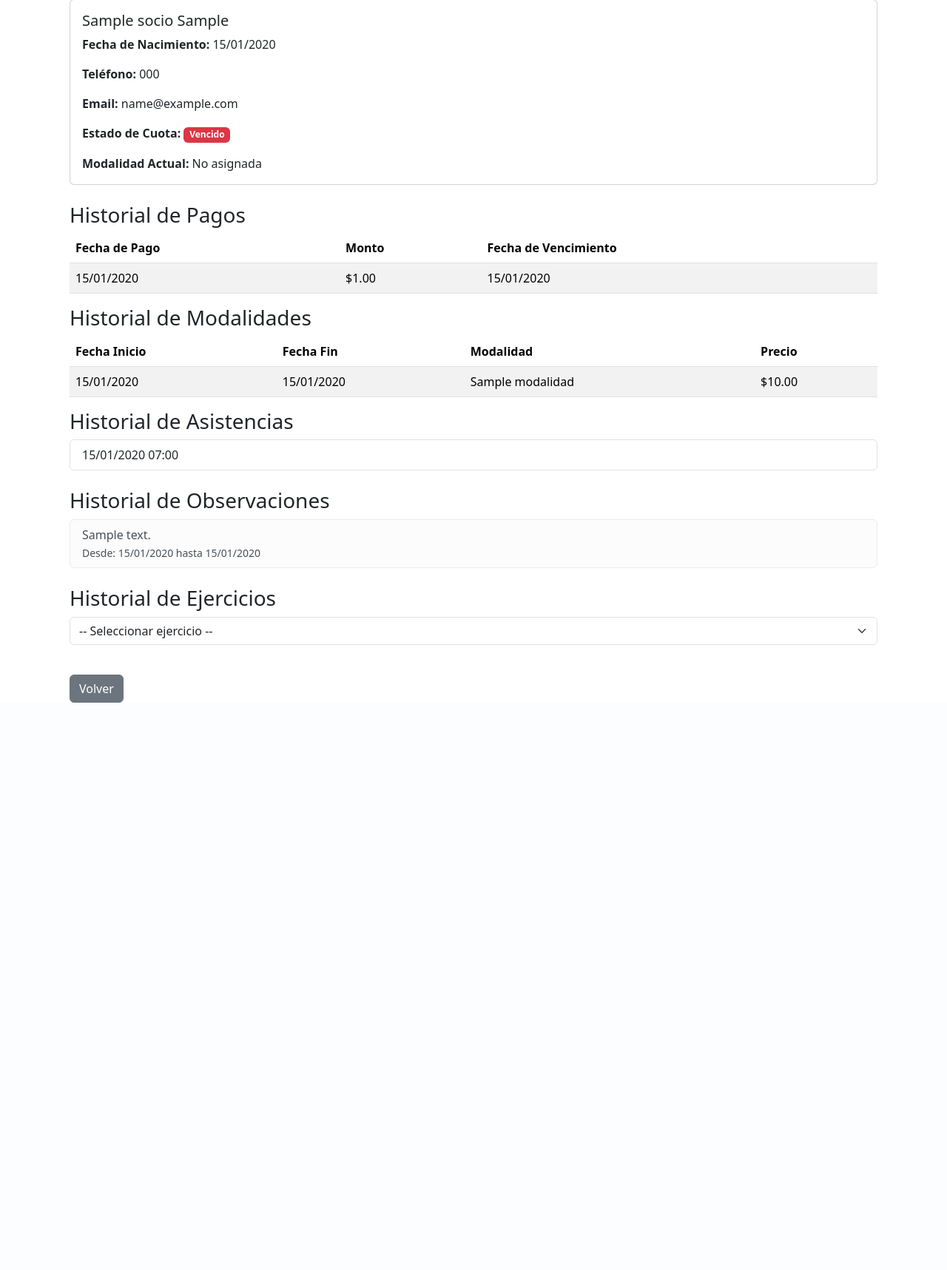
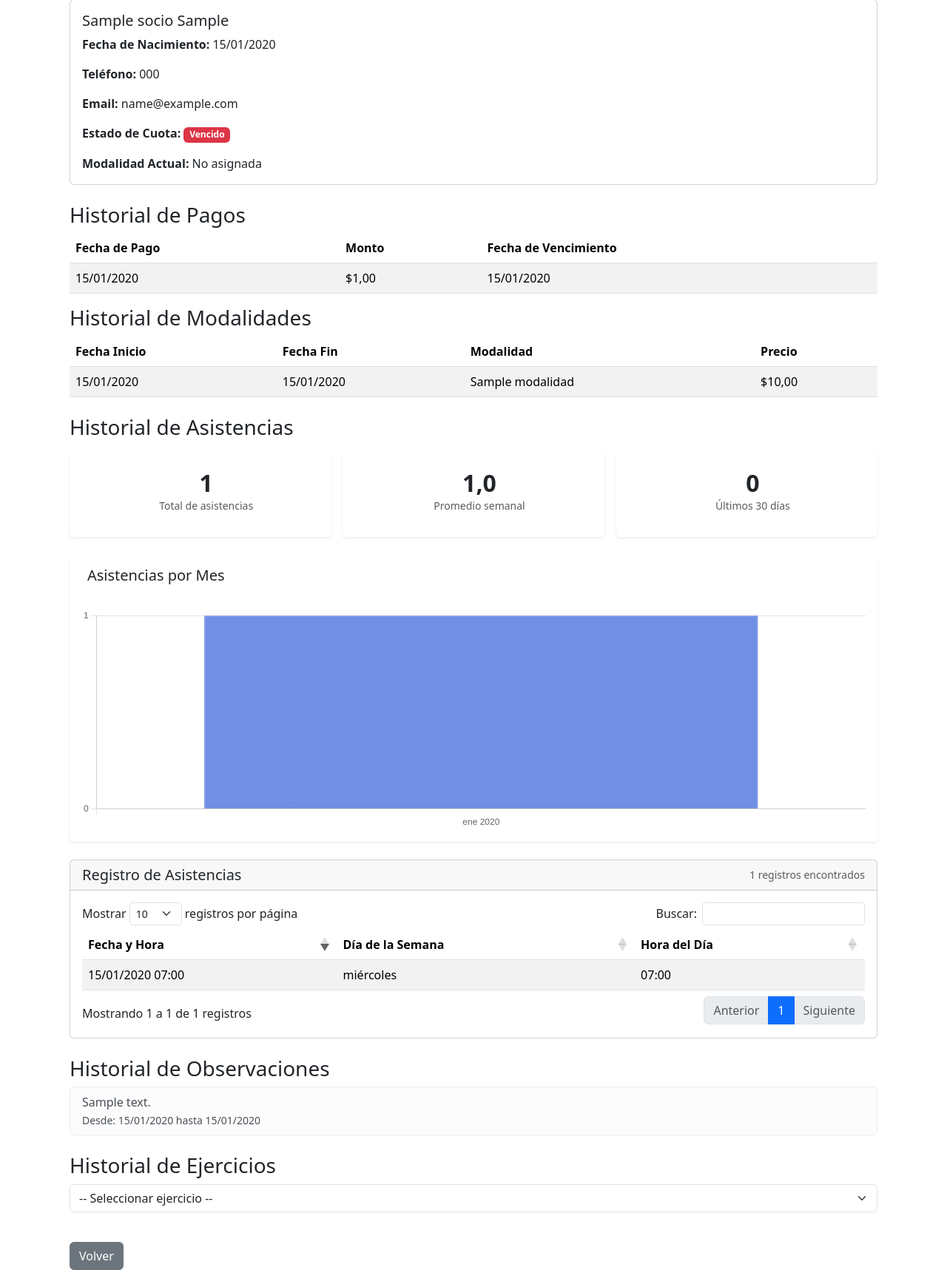
Before and after one commit to AgustinNormand/gymapp, a Django app: page /socios/detalle/1/ in a window 1280 px wide. Shown: the part 147-1864 px from the top of the page at 74% size. Before the commit the page ends 1097 px from the top, so only its background shows below. Run offline with Django 5.2, Linux system fonts and the light colour scheme; tables that the repository leaves empty hold one stand-in row (values such as "Sample post"); some libraries are stand-ins or nearby versions.

Commit message:
Agrego gráficos para mostrar estadísticas de asistencias

```diff
--- a/socios/templates/socios/detalle_socio.html
+++ b/socios/templates/socios/detalle_socio.html
@@ -1,4 +1,6 @@
 {% extends 'base.html' %}
+
+{% load i18n l10n static %}
 
 {% block extra_head %}
 <script src="https://cdn.jsdelivr.net/npm/chart.js"></script>
@@ -90,22 +92,118 @@
         </tbody>
     </table>
 
-    <h3>Historial de Asistencias</h3>
+    <h3 class="mt-4 mb-3">Historial de Asistencias</h3>
 
     {% if asistencias %}
-        <ul class="list-group mb-4">
-            {% for asistencia in asistencias %}
-                <li class="list-group-item">
-                    {{ asistencia.fecha_hora|date:"d/m/Y H:i" }}
-                </li>
-            {% endfor %}
-        </ul>
+        <!-- Resumen Estadístico -->
+        <div class="row mb-4 g-3">
+            <!-- Tarjeta de Total de Asistencias -->
+            <div class="col-12 col-sm-6 col-md-4">
+                <div class="card border-0 shadow-sm h-100">
+                    <div class="card-body text-center p-4">
+                        <div class="d-flex align-items-center justify-content-center mb-2">
+                            <i class="fas fa-calendar-check fa-2x text-primary me-3"></i>
+                            <div>
+                                <h2 class="mb-0 fw-bold">{{ asistencias|length }}</h2>
+                                <p class="text-muted mb-0 small">Total de asistencias</p>
+                            </div>
+                        </div>
+                    </div>
+                </div>
+            </div>
+
+            <!-- Tarjeta de Promedio Semanal -->
+            <div class="col-12 col-sm-6 col-md-4">
+                <div class="card border-0 shadow-sm h-100">
+                    <div class="card-body text-center p-4">
+                        <div class="d-flex align-items-center justify-content-center mb-2">
+                            <i class="fas fa-chart-line fa-2x text-success me-3"></i>
+                            <div>
+                                <h2 class="mb-0 fw-bold">
+                                    {% if promedio_semanal is not None %}
+                                        {{ promedio_semanal }}
+                                    {% else %}
+                                        -
+                                    {% endif %}
+                                </h2>
+                                <p class="text-muted mb-0 small">Promedio semanal</p>
+                            </div>
+                        </div>
+                    </div>
+                </div>
+            </div>
+
+            <!-- Tarjeta de Último Mes -->
+            <div class="col-12 col-md-4">
+                <div class="card border-0 shadow-sm h-100">
+                    <div class="card-body text-center p-4">
+                        <div class="d-flex align-items-center justify-content-center mb-2">
+                            <i class="fas fa-calendar-week fa-2x text-info me-3"></i>
+                            <div>
+                                <h2 class="mb-0 fw-bold">
+                                    {{ asistencias_ultimo_mes|default:"0" }}
+                                </h2>
+                                <p class="text-muted mb-0 small">Últimos 30 días</p>
+                            </div>
+                        </div>
+                    </div>
+                </div>
+            </div>
+        </div>
+
+        <!-- Gráfico de Asistencias por Mes -->
+        <div class="row mb-4">
+            <div class="col-12">
+                <div class="card border-0 shadow-sm">
+                    <div class="card-header bg-white border-0 py-3">
+                        <h5 class="mb-0">
+                            <i class="fas fa-chart-bar me-2 text-primary"></i>
+                            Asistencias por Mes
+                        </h5>
+                    </div>
+                    <div class="card-body">
+                        <div style="height: 300px;">
+                            <canvas id="asistenciasChart"></canvas>
+                        </div>
+                    </div>
+                </div>
+            </div>
+        </div>
+
+        <!-- Tabla de Asistencias -->
+        <div class="card mb-4">
+            <div class="card-header d-flex justify-content-between align-items-center">
+                <h5 class="mb-0">Registro de Asistencias</h5>
+                <small class="text-muted">{{ asistencias|length }} registros encontrados</small>
+            </div>
+            <div class="card-body">
+                <div class="table-responsive">
+                    <table id="tablaAsistencias" class="table table-striped" style="width:100%">
+                        <thead>
+                            <tr>
+                                <th>Fecha y Hora</th>
+                                <th>Día de la Semana</th>
+                                <th>Hora del Día</th>
+                            </tr>
+                        </thead>
+                        <tbody>
+                            {% for asistencia in asistencias %}
+                            <tr>
+                                <td>{{ asistencia.fecha_hora|date:"d/m/Y H:i" }}</td>
+                                <td>{% language 'es' %}{{ asistencia.fecha_hora|date:"l" }}{% endlanguage %}</td>
+                                <td>{{ asistencia.fecha_hora|time:"H:i" }}</td>
+                            </tr>
+                            {% endfor %}
+                        </tbody>
+                    </table>
+                </div>
+            </div>
+        </div>
     {% else %}
-        <p>No hay asistencias registradas.</p>
+        <div class="alert alert-info">No hay asistencias registradas para este socio.</div>
     {% endif %}
 
-
-    <h3>Historial de Observaciones</h3>
+    <h3 class="mt-4">Historial de Observaciones</h3>
 
     {% if observaciones %}
         <ul class="list-group mb-4">
@@ -144,7 +242,7 @@
 
     {% if registros_ejercicio %}
         <div class="row mt-4">
-            {% if registros_ejercicio %}
+            {% if registros_ejercicio|length > 1 %}
                 <div class="col-md-8">
                     <div class="card">
                         <div class="card-header d-flex justify-content-between align-items-center">
@@ -161,7 +259,7 @@
             {% else %}
                 <div class="col-12 mb-4">
                     <div class="alert alert-info">
-                        <i class="fas fa-info-circle"></i> Se necesita más de un registro para mostrar el gráfico de evolución.
+                        <i class="fas fa-info-circle"></i> Se necesita al menos un registro más para mostrar el gráfico de evolución del peso.
                     </div>
                 </div>
             {% endif %}
@@ -204,111 +302,27 @@
 {% endblock %}
 
 {% block extra_js %}
+<!-- Incluir el archivo JavaScript externo -->
+<script src="{% static 'js/asistencias.js' %}"></script>
+
+<!-- Pasar las fechas de asistencias al script -->
+<div id="asistencias-data" style="display: none;">
+    {% for asistencia in asistencias %}
+    <span class="fecha-asistencia">{{ asistencia.fecha_hora|date:"Y-m-d H:i:s" }}</span>
+    {% endfor %}
+</div>
+
 {% if registros_ejercicio %}
-<script>
-document.addEventListener('DOMContentLoaded', function() {
-    console.log('Inicializando gráfico...');
+<!-- Pasar los datos de registros de ejercicio al script -->
+<div id="registros-ejercicio-data" style="display: none;">
+    {% for registro in registros_ejercicio|dictsort:"fecha" %}
+    <div class="registro-ejercicio"
+         data-fecha="{{ registro.fecha|date:'d/m/Y' }}"
+         data-peso="{{ registro.peso|stringformat:'.1f' }}"></div>
+    {% endfor %}
+</div>
 
-    // 1. Obtener los datos de Django
-    const registrosEjercicio = [
-        {% for registro in registros_ejercicio|dictsort:"fecha" %}
-            {
-                fecha: '{{ registro.fecha|date:"d/m/Y" }}',
-                peso: parseFloat({{ registro.peso|stringformat:".1f" }})
-            }{% if not forloop.last %},{% endif %}
-        {% endfor %}
-    ];
-
-    // Si solo hay un registro, lo duplicamos para poder mostrar el gráfico
-    if (registrosEjercicio.length === 1) {
-        const unicoRegistro = registrosEjercicio[0];
-        registrosEjercicio.push({
-            ...unicoRegistro,
-            // Usamos la misma fecha para el segundo punto
-            fecha: unicoRegistro.fecha
-        });
-    }
-
-    // 2. Preparar datos para el gráfico
-    const fechas = registrosEjercicio.map(r => r.fecha);
-    const pesos = registrosEjercicio.map(r => r.peso);
-
-    console.log('Datos del gráfico:', { fechas, pesos });
-
-    // 3. Obtener el contexto del canvas
-    const ctx = document.getElementById('pesoChart').getContext('2d');
-    if (!ctx) {
-        console.error('No se pudo obtener el contexto del canvas');
-        return;
-    }
-
-    // 4. Crear el gráfico con los datos reales
-    try {
-        console.log('Creando gráfico con datos reales...');
-
-        const myChart = new Chart(ctx, {
-            type: 'line',
-            data: {
-                labels: fechas,
-                datasets: [{
-                    label: 'Peso (kg)',
-                    data: pesos,
-                    borderColor: 'rgb(78, 115, 223)',
-                    backgroundColor: 'rgba(78, 115, 223, 0.1)',
-                    borderWidth: 2,
-                    pointRadius: 4,
-                    pointBackgroundColor: '#4e73df',
-                    pointBorderColor: '#fff',
-                    pointHoverRadius: 5,
-                    pointHoverBackgroundColor: '#2e59d9',
-                    pointHoverBorderColor: '#fff',
-                    pointHitRadius: 10,
-                    pointBorderWidth: 2,
-                    tension: 0.3,
-                    fill: true
-                }]
-            },
-            options: {
-                responsive: true,
-                maintainAspectRatio: false,
-                scales: {
-                    y: {
-                        beginAtZero: false,
-                        title: {
-                            display: true,
-                            text: 'Peso (kg)'
-                        },
-                        ticks: {
-                            callback: function(value) {
-                                return value + ' kg';
-                            }
-                        }
-                    },
-                    x: {
-                        title: {
-                            display: true,
-                            text: 'Fecha'
-                        }
-                    }
-                },
-                plugins: {
-                    tooltip: {
-                        callbacks: {
-                            label: function(context) {
-                                return `Peso: ${context.parsed.y} kg`;
-                            }
-                        }
-                    }
-                }
-            }
-        });
-
-        console.log('Gráfico creado exitosamente');
-
-    } catch (error) {
-        console.error('Error al crear el gráfico:', error);
-    }
-});
-</script>
+<!-- Incluir el archivo JavaScript externo para el gráfico de registros de ejercicio -->
+<script src="{% static 'js/registros_ejercicio.js' %}"></script>
 {% endif %}
 {% endblock %}
--- a/socios/views.py
+++ b/socios/views.py
@@ -226,6 +226,25 @@
     # Asistencias
     asistencias = RegistroEntrada.objects.filter(socio=socio).order_by('-fecha_hora')
 
+    # Calcular promedio de asistencias por semana
+    promedio_semanal = None
+    # Calcular asistencias de los últimos 30 días
+    asistencias_ultimo_mes = 0
+
+    if asistencias.exists():
+        primera_asistencia = asistencias.last().fecha_hora
+        ultima_asistencia = asistencias.first().fecha_hora
+
+        # Calcular semanas entre la primera y última asistencia
+        if primera_asistencia and ultima_asistencia:
+            dias_totales = (ultima_asistencia - primera_asistencia).days + 1
+            semanas_totales = max(1, dias_totales / 7)  # Mínimo 1 semana para evitar división por cero
+            promedio_semanal = round(asistencias.count() / semanas_totales, 1)
+
+        # Contar asistencias de los últimos 30 días
+        fecha_limite = timezone.now() - timedelta(days=30)
+        asistencias_ultimo_mes = asistencias.filter(fecha_hora__gte=fecha_limite).count()
+
     # Método llamado desde AJAX, devolvemos JSON
     if request.headers.get('x-requested-with') == 'XMLHttpRequest':
         ejercicios_pesos = [
@@ -258,6 +277,8 @@
         'registros_ejercicio': registros_ejercicio,
         'ejercicio_seleccionado': ejercicio_seleccionado,
         'asistencias': asistencias,
+        'promedio_semanal': promedio_semanal,
+        'asistencias_ultimo_mes': asistencias_ultimo_mes,
     })
 
 def buscar_socios(request):
--- /dev/null
+++ b/static/js/asistencias.js
@@ -0,0 +1,106 @@
+// Inicializar DataTable para las asistencias
+document.addEventListener('DOMContentLoaded', function() {
+    const tablaAsistencias = document.getElementById('tablaAsistencias');
+    if (tablaAsistencias) {
+        $('#tablaAsistencias').DataTable({
+            order: [[0, 'desc']], // Ordenar por la primera columna (fecha) de forma descendente
+            language: {
+                url: '//cdn.datatables.net/plug-ins/1.13.4/i18n/es-ES.json',
+                search: 'Buscar:',
+                paginate: {
+                    first: 'Primero',
+                    last: 'Último',
+                    next: 'Siguiente',
+                    previous: 'Anterior'
+                },
+                lengthMenu: 'Mostrar _MENU_ registros por página',
+                info: 'Mostrando _START_ a _END_ de _TOTAL_ registros',
+                infoEmpty: 'No hay registros disponibles',
+                infoFiltered: '(filtrado de _MAX_ registros en total)'
+            },
+            pageLength: 10,
+            responsive: true,
+            stateSave: true, // Guardar el estado de ordenación, búsqueda y paginación
+            columnDefs: [
+                { type: 'date', targets: 0 } // Especificar que la primera columna contiene fechas para ordenación correcta
+            ]
+        });
+    }
+
+    // Gráfico de asistencias por mes
+    if (document.getElementById('asistenciasChart')) {
+        console.log('Inicializando gráfico de asistencias...');
+
+        // Preparar datos para el gráfico (agrupar por mes)
+        const asistenciasPorMes = {};
+        const mesesDisponibles = new Set();
+
+        // Obtener las fechas del DOM
+        const fechasElements = document.querySelectorAll('.fecha-asistencia');
+        const fechasProcesadas = Array.from(fechasElements).map(el => el.textContent.trim());
+
+        // Procesar las fechas en JavaScript puro
+        fechasProcesadas.forEach(fechaStr => {
+            const fecha = new Date(fechaStr);
+            if (isNaN(fecha.getTime())) {
+                console.error('Fecha inválida:', fechaStr);
+                return;
+            }
+            const mes = fecha.getMonth() + 1; // Los meses van de 0 a 11
+            const anio = fecha.getFullYear();
+            const clave = `${anio}-${mes.toString().padStart(2, '0')}`;
+
+            mesesDisponibles.add(clave);
+            asistenciasPorMes[clave] = (asistenciasPorMes[clave] || 0) + 1;
+        });
+
+        // Ordenar los meses cronológicamente
+        const mesesOrdenados = Array.from(mesesDisponibles).sort();
+
+        // Formatear etiquetas para mostrar (ej: 'Ene 2023')
+        const mesesFormateados = mesesOrdenados.map(mesAnio => {
+            const [anio, mes] = mesAnio.split('-');
+            const fecha = new Date(anio, mes - 1, 1);
+            return fecha.toLocaleString('es-AR', { month: 'short', year: 'numeric' });
+        });
+
+        // Crear array de conteos en el orden correcto
+        const conteos = mesesOrdenados.map(mesAnio => asistenciasPorMes[mesAnio] || 0);
+
+        console.log('Datos del gráfico:', {meses: mesesFormateados, conteos});
+
+        // Crear el gráfico
+        const ctx = document.getElementById('asistenciasChart').getContext('2d');
+        new Chart(ctx, {
+            type: 'bar',
+            data: {
+                labels: mesesFormateados,
+                datasets: [{
+                    label: 'Asistencias',
+                    data: conteos,
+                    backgroundColor: 'rgba(78, 115, 223, 0.8)',
+                    borderColor: 'rgba(78, 115, 223, 1)',
+                    borderWidth: 1
+                }]
+            },
+            options: {
+                responsive: true,
+                maintainAspectRatio: false,
+                scales: {
+                    y: {
+                        beginAtZero: true,
+                        ticks: {
+                            stepSize: 1,
+                            precision: 0
+                        }
+                    }
+                },
+                plugins: {
+                    legend: {
+                        display: false
+                    }
+                }
+            }
+        });
+    }
+});
--- a/templates/base.html
+++ b/templates/base.html
@@ -6,8 +6,11 @@
     <title>{% block title %}CINAF{% endblock %}</title>
     <!-- Bootstrap CSS (vía CDN) -->
     <link href="https://cdn.jsdelivr.net/npm/bootstrap@5.3.0-alpha1/dist/css/bootstrap.min.css" rel="stylesheet">
+    <link rel="stylesheet" href="https://cdn.jsdelivr.net/npm/bootstrap-icons@1.10.5/font/bootstrap-icons.css">
+    <!-- DataTables CSS -->
+    <link rel="stylesheet" type="text/css" href="https://cdn.datatables.net/1.13.4/css/dataTables.bootstrap5.min.css">
+    <!-- Chart.js -->
     <script src="https://cdn.jsdelivr.net/npm/chart.js"></script>
-    <link rel="stylesheet" href="https://cdn.jsdelivr.net/npm/bootstrap-icons@1.10.5/font/bootstrap-icons.css">
 </head>
 <body>
     <!-- Barra de navegación -->
@@ -85,9 +88,14 @@
         {% endblock %}
     </div>
 
+    <!-- jQuery -->
+    <script src="https://code.jquery.com/jquery-3.6.0.min.js"></script>
     <!-- Bootstrap JS y Popper (vía CDN) -->
     <script src="https://cdn.jsdelivr.net/npm/@popperjs/core@2.11.6/dist/umd/popper.min.js"></script>
     <script src="https://cdn.jsdelivr.net/npm/bootstrap@5.3.0-alpha1/dist/js/bootstrap.min.js"></script>
+    <!-- DataTables JS -->
+    <script type="text/javascript" src="https://cdn.datatables.net/1.13.4/js/jquery.dataTables.min.js"></script>
+    <script type="text/javascript" src="https://cdn.datatables.net/1.13.4/js/dataTables.bootstrap5.min.js"></script>
 
     <script>
         document.addEventListener("DOMContentLoaded", function () {
```
Also changed, not shown: backend/settings.py (+22 -1 lines), static/js/registros_ejercicio.js (added, +94 -0 lines), 2 other files.
